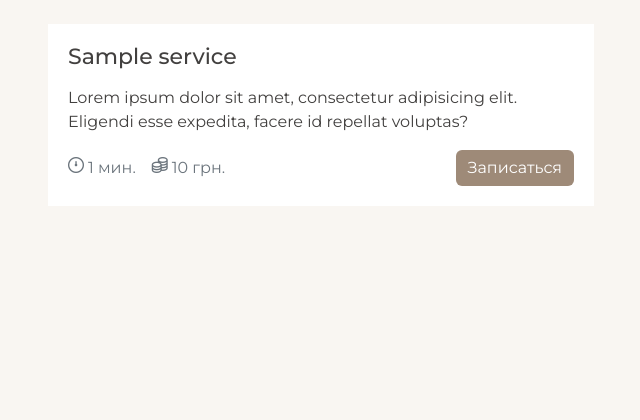
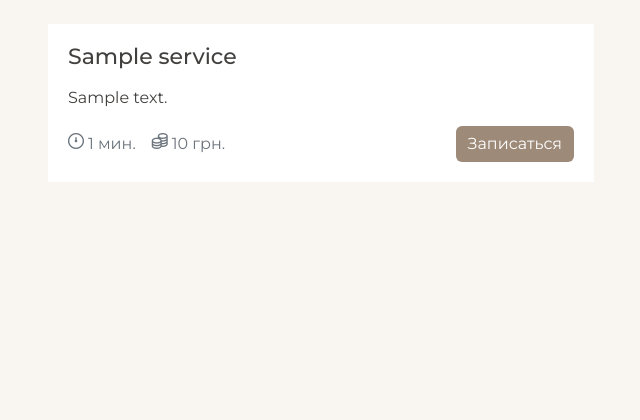
Before and after one commit to ElveeBolt/bearspoint, a Django app: template templates/service/service_list.html in a window 1280 px wide. Shown: the part 166-586 px from the top of the page, without its empty margins (34-674 px from the left). Run offline with Django 4.2, Linux system fonts and the light colour scheme; tables that the repository leaves empty hold one stand-in row (values such as "Sample post"); the template is opened without the code that fills it: values that come from a table or form of the project are taken from there, most other values are stand-ins (such as "Sample title", 1, 10 or a date in 2020); some libraries are stand-ins or nearby versions.

Commit message:
Added description field for service model

```diff
--- a/service/models.py
+++ b/service/models.py
@@ -4,6 +4,7 @@ from django.db import models
 # Create your models here.
 class Service(models.Model):
     title = models.CharField(max_length=255, verbose_name='Название услуги')
+    description = models.TextField(verbose_name='Описание услуги')
     time = models.IntegerField(verbose_name='Продолжительность (в мин.)')
     price = models.IntegerField(verbose_name='Стоимость услуги')
 
--- a/templates/service/service_list.html
+++ b/templates/service/service_list.html
@@ -11,7 +11,7 @@
         <div class="col-6">
             <div class="card card-service mb-4 d-flex">
                 <h2 class="mb-3">{{ service.title }}</h2>
-                <div class="text mb-3">Lorem ipsum dolor sit amet, consectetur adipisicing elit. Eligendi esse expedita, facere id repellat voluptas?</div>
+                <div class="text mb-3">{{ service.description | truncatewords:20 }}</div>
                 <div class="d-flex justify-content-between align-items-center">
                      <div class="text-muted d-flex">
                         <div class="time"><i class="fi fi-rr-time-oclock me-1"></i>{{ service.time }} мин.</div>
```
